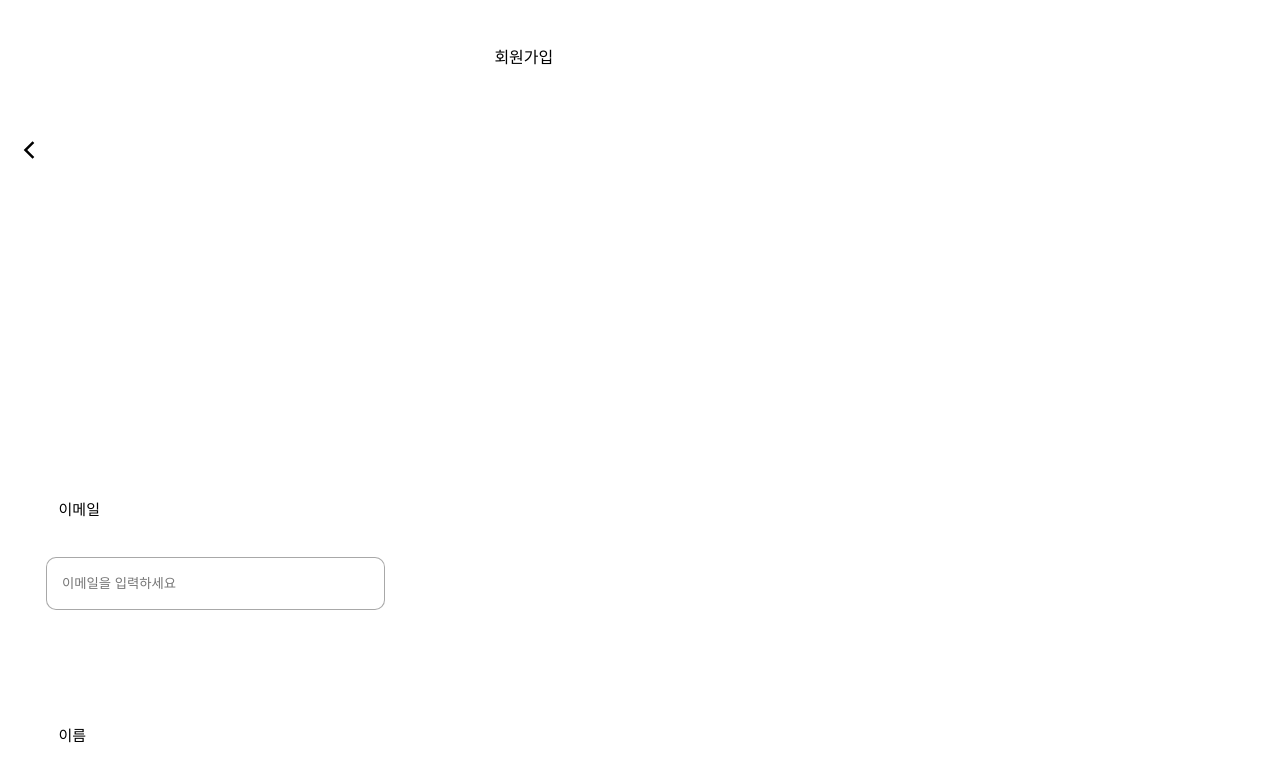
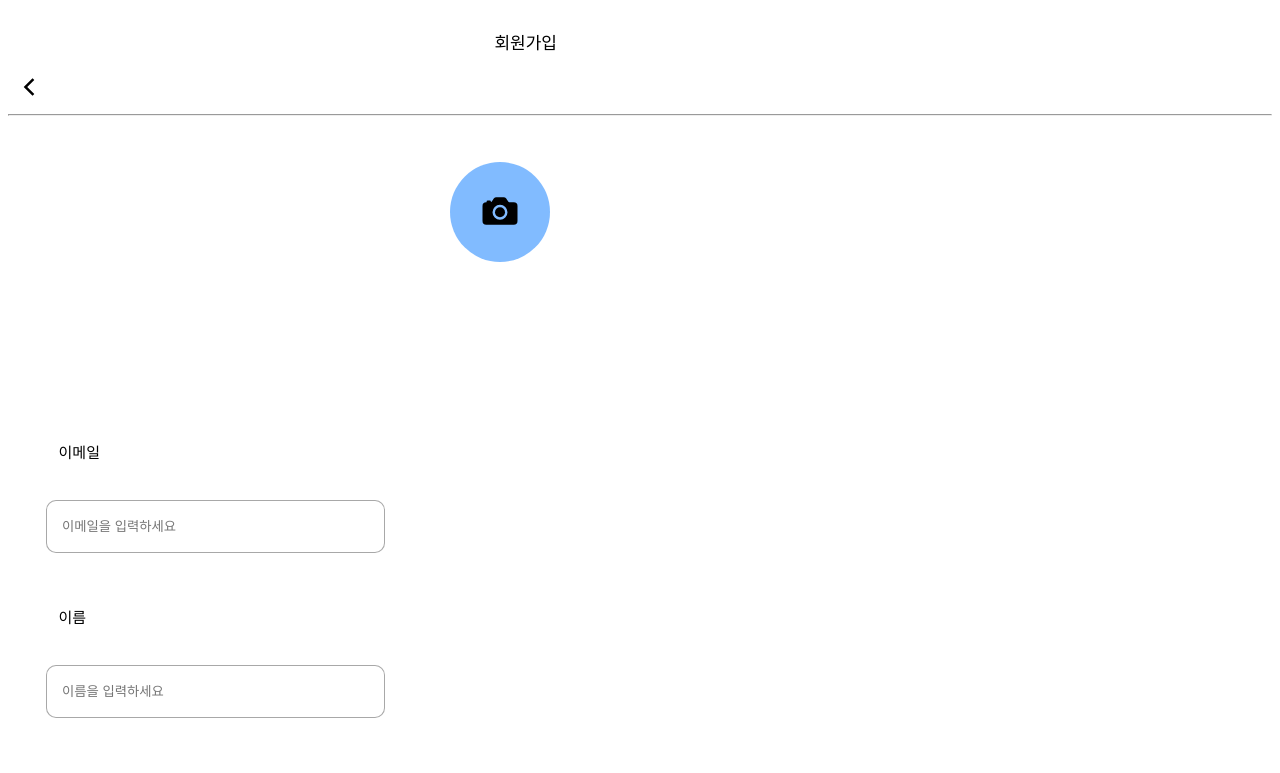
Before and after one commit to fire-irror/collaboo-client, a React (Create React App) app: page /join in a window 1280 px wide. Shown: the top 773 px of the page. Built offline with nearby package versions, Linux system fonts and the light colour scheme.

Commit message:
fix: header 컴포넌트화, join화면 수정, api연동

```diff
--- a/package.json
+++ b/package.json
@@ -6,6 +6,7 @@
     "@testing-library/jest-dom": "^5.17.0",
     "@testing-library/react": "^13.4.0",
     "@testing-library/user-event": "^13.5.0",
+    "axios": "^1.6.8",
     "react": "^18.2.0",
     "react-dom": "^18.2.0",
     "react-icons": "^5.0.1",
--- /dev/null
+++ b/src/components/Main/Main.jsx
@@ -0,0 +1 @@
+import React from "react";
--- a/src/components/auth/Join.jsx
+++ b/src/components/auth/Join.jsx
@@ -1,43 +1,90 @@
-import React, { useState } from "react";
+import axios from "axios";
+import React, { useState, useRef } from "react";
 import '../../css/auth/Join.css'
-import { CgChevronLeft } from "react-icons/cg";
-import { useNavigate } from "react-router-dom";
+import Header from "../common/Header";
+import { IoCamera } from "react-icons/io5";
 
-function CustomIcon({ size }) {
-  return <CgChevronLeft size={size} />;
-}
 
 export default function Join() {
-  const navigate = useNavigate();
+
+  const [name, setName] = useState("");
+  const [email, setEmail] = useState('');
   const [password, setPassword] = useState("");
   const [confirmPassword, setConfirmPassword] = useState("");
   const [passwordMatchError, setPasswordMatchError] = useState(false);
+  const [imageURL, setImageURL] = useState(null);
+  const fileInputRef = useRef(null);
 
-  const hadleSignUpClick = () => {
+  function CustomIcon({ size }) {
+    return <IoCamera size={size} />;
+  }
+
+  const handleFileInputChange = (event) => {
+    const file = event.target.files[0];
+    const imageURL = URL.createObjectURL(file);
+    setImageURL(imageURL);
+  };
+
+  const handleUploadButtonClick = () => {
+    fileInputRef.current.click();
+  };
+
+  const hadleSignUpClick = async () => {
     if (password !== confirmPassword) {
       setPasswordMatchError(true);
-    } else {
-      setPasswordMatchError(false);
-      alert("회원가입이 완료되었습니다.");
+      return; // 비밀번호가 일치하지 않으면 함수 종료
+    }
+    const newUser = { name, email, password }
+    try {
+      const response = await axios.post('http://localhost:8080/users/join', newUser)
+      if (response.status === 200) {
+        alert('회원가입 성공');
+      }
+    } catch (err) {
+      alert('실패')
+      console.log(err)
     }
   }
 
   return (
     <div>
-      <button onClick={() => navigate(-1)} className="backBtn"><CustomIcon size={30} /></button>
+      <Header />
+
+      <div className="profile">
+        <div className="profileImageContainer">
+          {imageURL ? (
+            <img src={imageURL} alt="Profile" className="profileImage" />
+          ) : (
+            <button onClick={handleUploadButtonClick} className="uploadBtn">
+              <CustomIcon size={40} />
+            </button>
+          )}
+          <input
+            type="file"
+            ref={fileInputRef}
+            style={{ display: 'none' }}
+            onChange={handleFileInputChange}
+          />
+        </div>
+      </div>
       <p className="title">회원가입</p>
       <div className="InputWrap">
         <div className="wrapInputContent">
+
           <p className="emailP">이메일</p>
           <input
+            value={email}
             className="emailInput"
             placeholder="이메일을 입력하세요"
+            onChange={(e) => setEmail(e.target.value)}
           />
 
           <p className="nameP">이름</p>
           <input
+            value={name}
             className="nameInput"
             placeholder="이름을 입력하세요"
+            onChange={(e) => setName(e.target.value)}
           />
 
           <p className="passP">비밀번호</p>
@@ -46,7 +93,10 @@ export default function Join() {
             type="password"
             placeholder="비밀번호를 입력하세요"
             value={password}
-            onChange={(e) => setPassword(e.target.value)}
+            onChange={(e) => {
+              setPassword(e.target.value);
+              setPasswordMatchError(false); // 비밀번호가 변경될 때 에러 상태를 초기화
+            }}
           />
 
           <p className="passCheckP">비밀번호 확인</p>
@@ -55,9 +105,12 @@ export default function Join() {
             type="password"
             placeholder="비밀번호를 다시 입력하세요"
             value={confirmPassword}
-            onChange={(e) => setConfirmPassword(e.target.value)}
+            onChange={(e) => {
+              setConfirmPassword(e.target.value);
+              setPasswordMatchError(false); // 비밀번호 확인이 변경될 때 에러 상태를 초기화
+            }}
           />
-          {passwordMatchError && <p className="errorText">비밀번호가 일치하지 않습니다.</p>}
+          {passwordMatchError && <p className="errorText">비밀번호가 다릅니다.</p>}
           <div className="WrapSignUpBtn">
             <button className="SignUp_Btn" onClick={hadleSignUpClick}>확인</button>
           </div>
--- a/src/components/auth/Login.jsx
+++ b/src/components/auth/Login.jsx
@@ -1,9 +1,11 @@
 import React from "react";
 import '../../css/auth/Login.css';
 import logo from '../../assets/logo.svg'
+import axios from "axios";
 import { useState } from "react";
 
 export default function Login() {
+
 
   const [email, setEmail] = useState("");
   const [password, setPassword] = useState("");
@@ -11,23 +13,26 @@ export default function Login() {
 
   const handleEmailChange = (e) => {
     setEmail(e.target.value);
-    checkFormCompletion(e.target.value, password);
   };
 
 
   const handlePasswordChange = (e) => {
     setPassword(e.target.value);
-    checkFormCompletion(email, e.target.value);
   };
 
-  const checkFormCompletion = (email, password) => {
-    if (email !== '' && password !== '') {
-      setNotAllow(false);
-    } else {
-      setNotAllow(true);
 
+  const handleLogin =async()=>{
+    const loggedUser={email, password}
+    try{
+      const response = await axios.post('http://localhost:8080/users/login',loggedUser)
+      if(response.status === 200){
+        alert('로그인 성공')
+      }
+    }catch(error){
+      alert('로그인 실패')
+      console.log(error)
     }
-  };
+  }
 
   return (
     <div>
@@ -48,7 +53,7 @@ export default function Login() {
       />
 
       <div className="wrap_LoginBtn">
-        <button onClick={checkFormCompletion} disabled={notAllow} className="LoginBtn">
+        <button onClick={handleLogin} className="LoginBtn">
           로그인
         </button>
         <span className="search">아이디/비번 찾기</span>
--- /dev/null
+++ b/src/components/common/Header.jsx
@@ -0,0 +1,20 @@
+import React from "react";
+import '../../css/common/Header.css'
+import { CgChevronLeft } from "react-icons/cg";
+import { useNavigate } from "react-router-dom";
+
+
+function CustomIcon({ size }) {
+  return <CgChevronLeft size={size} />;
+}
+
+export default function Header() {
+  const navigate = useNavigate();
+
+  return (
+    <div>
+      <button onClick={() => navigate(-1)} className="backBtn"><CustomIcon size={30} /></button>
+      <hr/>
+    </div>
+  )
+}
--- /dev/null
+++ b/src/components/common/Nav.jsx
@@ -0,0 +1,60 @@
+import React, { useState, useEffect } from 'react';
+import { IoHomeOutline } from "react-icons/io5";
+import { IoMdSearch } from "react-icons/io";
+import { AiFillPlusCircle } from "react-icons/ai";
+import { IoChatbubblesOutline } from "react-icons/io5";
+import { BsPerson } from "react-icons/bs";
+import { useNavigate } from 'react-router-dom';
+import '../../css/common/Nav.css'
+
+export default function Nav() {
+  const [activeIcon, setActiveIcon] = useState(null);
+  const navigate = useNavigate();
+
+  useEffect(() => {
+
+    switch (window.location.pathname) {
+      case '/main':
+        setActiveIcon('home');
+        break;
+      case '/post':
+        setActiveIcon('plus');
+        break;
+      case '/mypage':
+        setActiveIcon('mypage');
+        break;
+      default:
+        setActiveIcon(null);
+    }
+  }, [navigate]);
+
+  const handlePlusButtonClick = () => {
+    navigate('/post');
+  }
+
+  const handleMypageClick = () => {
+    navigate('/mypage');
+  }
+
+  const handelHomeButtonClick = () => {
+    navigate('/main');
+  }
+
+  const handleSearchClick = () => {
+    setActiveIcon('search');
+  }
+
+  const handleChatClick = () => {
+    setActiveIcon('chat');
+  }
+
+  return (
+    <div className='Nav_bar'>
+      <IoHomeOutline size='25' color={activeIcon === 'home' ? '#4198FF' : '#000'} onClick={handelHomeButtonClick} />
+      <IoMdSearch size='25' color={activeIcon === 'search' ? '#4198FF' : '#000'} onClick={handleSearchClick} />
+      <AiFillPlusCircle size='40' color={activeIcon === 'plus' ? '#4198FF' : '#4198FF'} onClick={handlePlusButtonClick} />
+      <IoChatbubblesOutline size='25' color={activeIcon === 'chat' ? '#4198FF' : '#000'} onClick={handleChatClick} />
+      <BsPerson size='25' color={activeIcon === 'mypage' ? '#4198FF' : '#000'} onClick={handleMypageClick} />
+    </div>
+  );
+}
--- a/src/css/auth/Join.css
+++ b/src/css/auth/Join.css
@@ -1,17 +1,20 @@
-.backBtn{
-  border: none;
-  margin-top: 10%;
-  background-color: #fff;
+.profile{
+  width : 100px;
+  height : 100px;
+  border-radius: 50%;
+  background-color: rgba(65, 152, 255, 0.66);
+  margin-left: 35%;
+  margin-top: 3%;
 }
 
 .title{
   position: absolute;
-  top: 3.5%;
+  top: 1.5%;
   margin-left: 38%;
-  font-size: 16px;
+  font-size: 17px;
 }
 .wrapInputContent{
-  margin-top: 20%;
+  margin-top: 13%;
 }
 
 .emailP,
@@ -20,7 +23,6 @@
 .passCheckP{
   margin-bottom: 0;
   margin-left: 4%;
-  margin-top: 6%;
   font-size: 15px;
 }
 
@@ -44,8 +46,30 @@
 }
 .errorText{
   margin-top: 0;
+  margin-bottom: 0;
   margin-left: 5%;
   font-size: 13px;
   font-weight: 600;
   color: rgb(255, 98, 98);
 }
+
+.profileImageContainer {
+  position: relative;
+  width: 100px;
+  height: 100px;
+  border-radius: 50%;
+  overflow: hidden;
+}
+
+.profileImage {
+  width: 100%;
+  height: 100%;
+  object-fit: cover;
+}
+
+.uploadBtn{
+  margin-left: 24%;
+  margin-top: 28%;
+  border: none;
+  background-color:  rgba(65, 151, 255, 0);
+}
--- /dev/null
+++ b/src/css/common/Header.css
@@ -0,0 +1,5 @@
+.backBtn{
+  border: none;
+  margin-top: 5%;
+  background-color: #fff;
+}
--- /dev/null
+++ b/src/css/common/Nav.css
@@ -0,0 +1,21 @@
+.Nav_bar {
+  position: fixed;
+  bottom: 0;
+  left: 0;
+  width: 100%;
+  background-color: #ffffff;
+  border-top: 1px solid #dddddd;
+  display: flex;
+  justify-content: space-around;
+  align-items: center;
+  padding: 10px 0;
+}
+
+.Nav_bar svg {
+  cursor: pointer;
+  color: #333333;
+}
+
+.Nav_bar svg:hover {
+  color: #4198FF;
+}
--- a/src/pages/LoginPage.jsx
+++ b/src/pages/LoginPage.jsx
@@ -1,11 +1,12 @@
 import React from "react";
 import Login from "../components/auth/Login";
-
+import Nav from "../components/common/Nav";
 
 
 export default function LoginPage(){
   return(
     <div>
+      <Nav/>
       <Login/>
     </div>
   )
```
Also changed, not shown: 1 other file (tests, documents, lock files or other folders).
